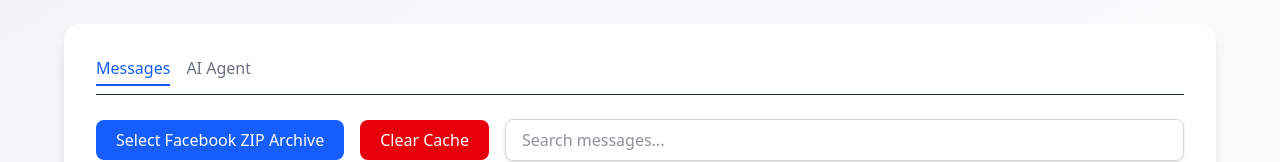
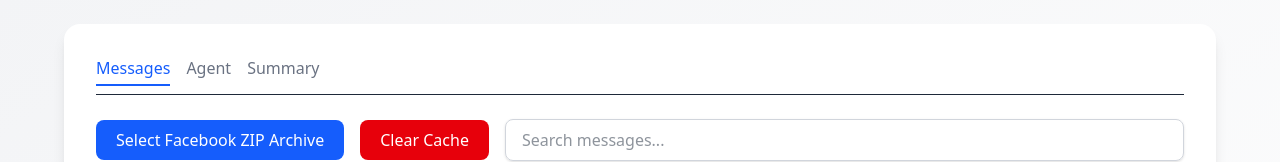
Before and after one commit to misslivirose/archivist, a React (Vite) app: page / in a window 1280 px wide. Shown: the top 162 px of the page. Built offline with nearby package versions, Linux system fonts and the light colour scheme.

Commit message:
add scaffolding for summarizing timeline

```diff
--- a/src/App.jsx
+++ b/src/App.jsx
@@ -15,6 +15,12 @@ export default function App() {
   const [agentInput, setAgentInput] = useState("");
   const [agentResponse, setAgentResponse] = useState("");
   const [agentLoading, setAgentLoading] = useState(false);
+  const tabs = ["messages", "agent", "summary"];
+  const [summaries, setSummaries] = useState({});
+
+  const handleTabChange = (tab) => {
+    setActiveTab(tab);
+  };
 
   const handleClearCache = async () => {
     const userConfirmed = confirm(
@@ -83,6 +89,79 @@ export default function App() {
     }
   };
 
+  const generateNarrative = async (year, yearMessages) => {
+    const context = yearMessages
+      .map((m) => `[${m.timestamp}] ${m.sender}: ${m.content}`)
+      .join("");
+    const prompt = `Generate a warm, reflective paragraph summarizing the tone, themes, and emotional arc of these messages from the year ${year}. Speak with voice, tone, and gentle storytelling.${context}`;
+    try {
+      const response = await fetch("http://localhost:11434/api/generate", {
+        method: "POST",
+        headers: { "Content-Type": "application/json" },
+        body: JSON.stringify({
+          model: "qwen2.5",
+          prompt,
+          stream: false,
+        }),
+      });
+      const data = await response.json();
+      return data.response;
+    } catch (err) {
+      return "(Unable to generate summary for this year.)";
+    }
+  };
+
+  React.useEffect(() => {
+    const groups = {};
+    for (const msg of messages) {
+      if (!msg.timestamp) continue;
+      const year = new Date(msg.timestamp).getFullYear();
+      if (!groups[year]) groups[year] = [];
+      groups[year].push(msg);
+    }
+    const sortedYears = Object.keys(groups).sort();
+
+    const generateAllSummaries = async () => {
+      const entries = await Promise.all(
+        sortedYears.map(async (year) => {
+          const summary = await generateNarrative(year, groups[year]);
+          return [year, summary];
+        }),
+      );
+      setSummaries(Object.fromEntries(entries));
+    };
+
+    if (messages.length > 0) {
+      generateAllSummaries();
+    }
+  }, [messages]);
+
+  const renderSummary = () => {
+    const groups = {};
+    for (const msg of messages) {
+      const year = new Date(msg.timestamp).getFullYear();
+      if (!groups[year]) groups[year] = [];
+      groups[year].push(msg);
+    }
+    const sortedYears = Object.keys(groups).sort();
+
+    return (
+      <div className="space-y-6">
+        <h2 className="text-xl font-bold text-gray-700">
+          Year-by-Year Summary
+        </h2>
+        {sortedYears.map((year) => (
+          <div key={year} className="border-l-4 border-blue-200 pl-4">
+            <h3 className="text-lg font-semibold text-blue-700">{year}</h3>
+            <p className="text-sm italic text-gray-500 mt-1 mb-2">
+              {summaries[year] || "Generating summary..."}
+            </p>
+          </div>
+        ))}
+      </div>
+    );
+  };
+
   const filtered = messages.filter(
     (m) =>
       m.content.toLowerCase().includes(search.toLowerCase()) ||
@@ -143,26 +222,19 @@ export default function App() {
     <div className="p-6 bg-gradient-to-br from-gray-100 to-white min-h-screen text-gray-800">
       <div className="max-w-6xl mx-auto bg-white rounded-2xl shadow-lg p-8 space-y-6">
         <div className="flex space-x-4 border-b pb-2">
+          {tabs.map((tab) => (
             <button
-            onClick={() => setActiveTab("messages")}
+              key={tab}
+              onClick={() => handleTabChange(tab)}
               className={`pb-1 border-b-2 ${
-              activeTab === "messages"
+                activeTab === tab
                   ? "border-blue-600 text-blue-600"
                   : "border-transparent text-gray-500 hover:text-blue-500"
-            } font-medium`}
+              } font-medium capitalize`}
             >
-            Messages
+              {tab}
             </button>
-          <button
-            onClick={() => setActiveTab("agent")}
-            className={`pb-1 border-b-2 ${
-              activeTab === "agent"
-                ? "border-blue-600 text-blue-600"
-                : "border-transparent text-gray-500 hover:text-blue-500"
-            } font-medium`}
-          >
-            AI Agent
-          </button>
+          ))}
         </div>
 
         {activeTab === "messages" && (
@@ -289,6 +361,7 @@ export default function App() {
             )}
           </div>
         )}
+        {activeTab === "summary" && renderSummary()}
       </div>
     </div>
   );
```
Lines whose indentation alone changed are shown as unchanged.
